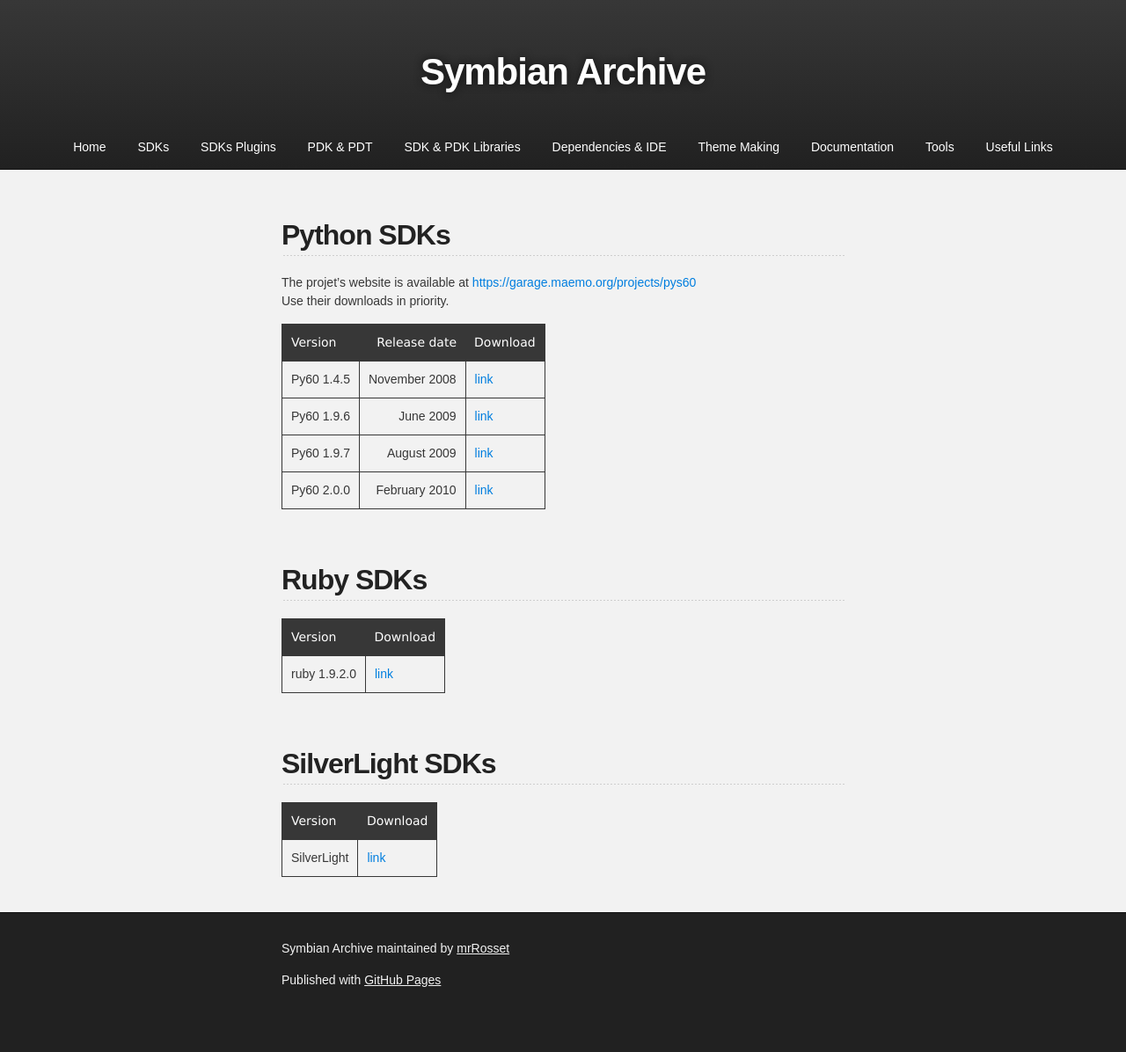
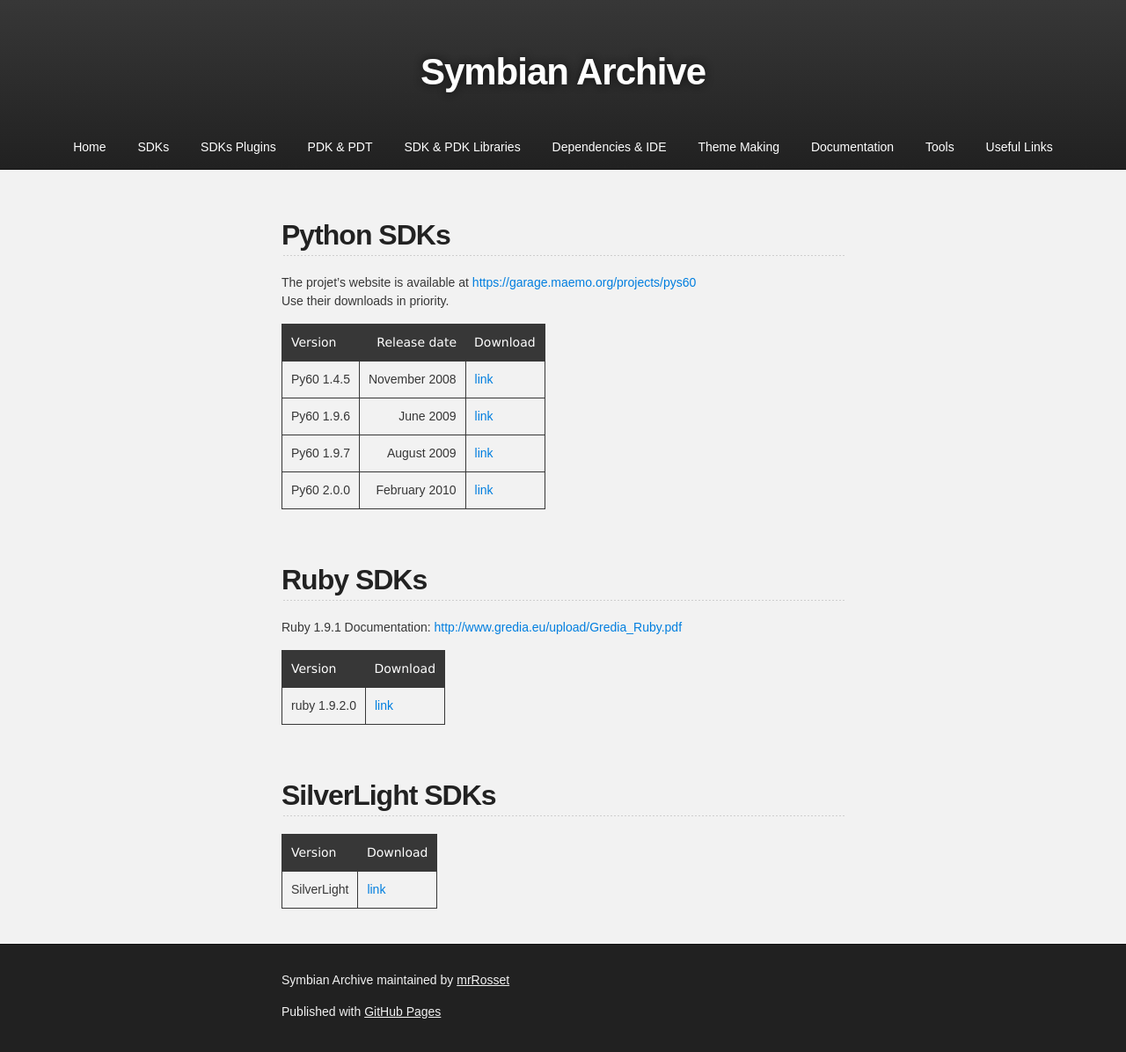
Before and after one commit to mrRosset/Symbian-Archive, a Jekyll site: the page built from SDKs-Langs.md, in a window 1280 px wide. Shown: the whole page at 88% size. Built offline with Jekyll 4.4.1, drawn with Linux system fonts in a browser that asks for light colours; our own code applies the rules of GitHub Pages for plain Markdown files; the repository's description, which GitHub fills in, is left out; before the commit the page ends 1160 px from its top, so only the background shows below that.

Commit message:
Add Ruby Documentation

```diff
--- a/SDKs-Langs.md
+++ b/SDKs-Langs.md
@@ -14,6 +14,8 @@ Use their downloads in priority.
 
 ## Ruby SDKs
 
+Ruby 1.9.1 Documentation: [http://www.gredia.eu/upload/Gredia_Ruby.pdf](http://www.gredia.eu/upload/Gredia_Ruby.pdf)
+
 | Version      | Download |
 |--------------|----------|
 | ruby 1.9.2.0 | [link](https://mega.nz/#!TsM1CZJA!K71p63AVWTwZW_FRoagRLbiuTBnOnS3iabbVmDqdrqg) |
```
